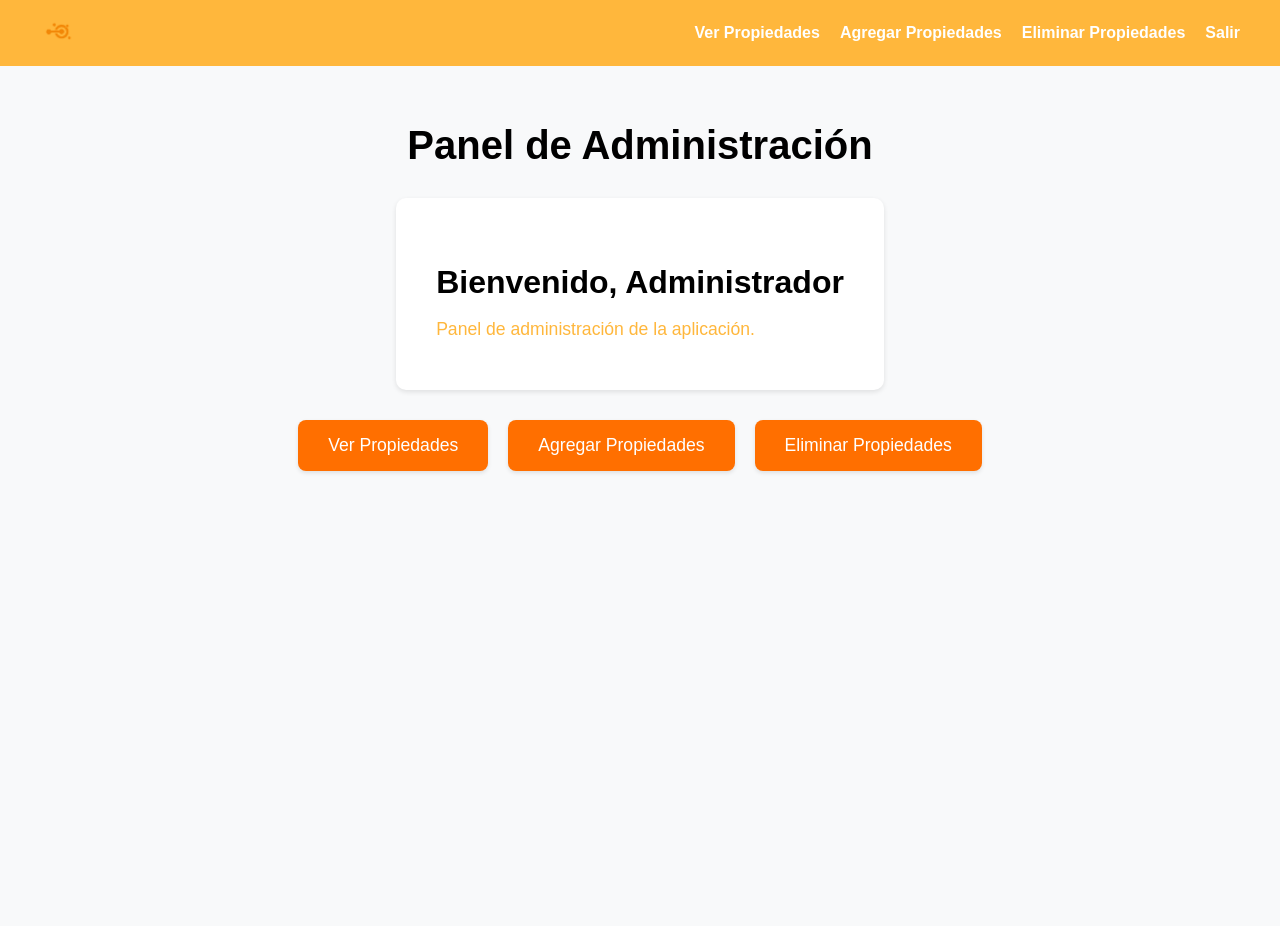
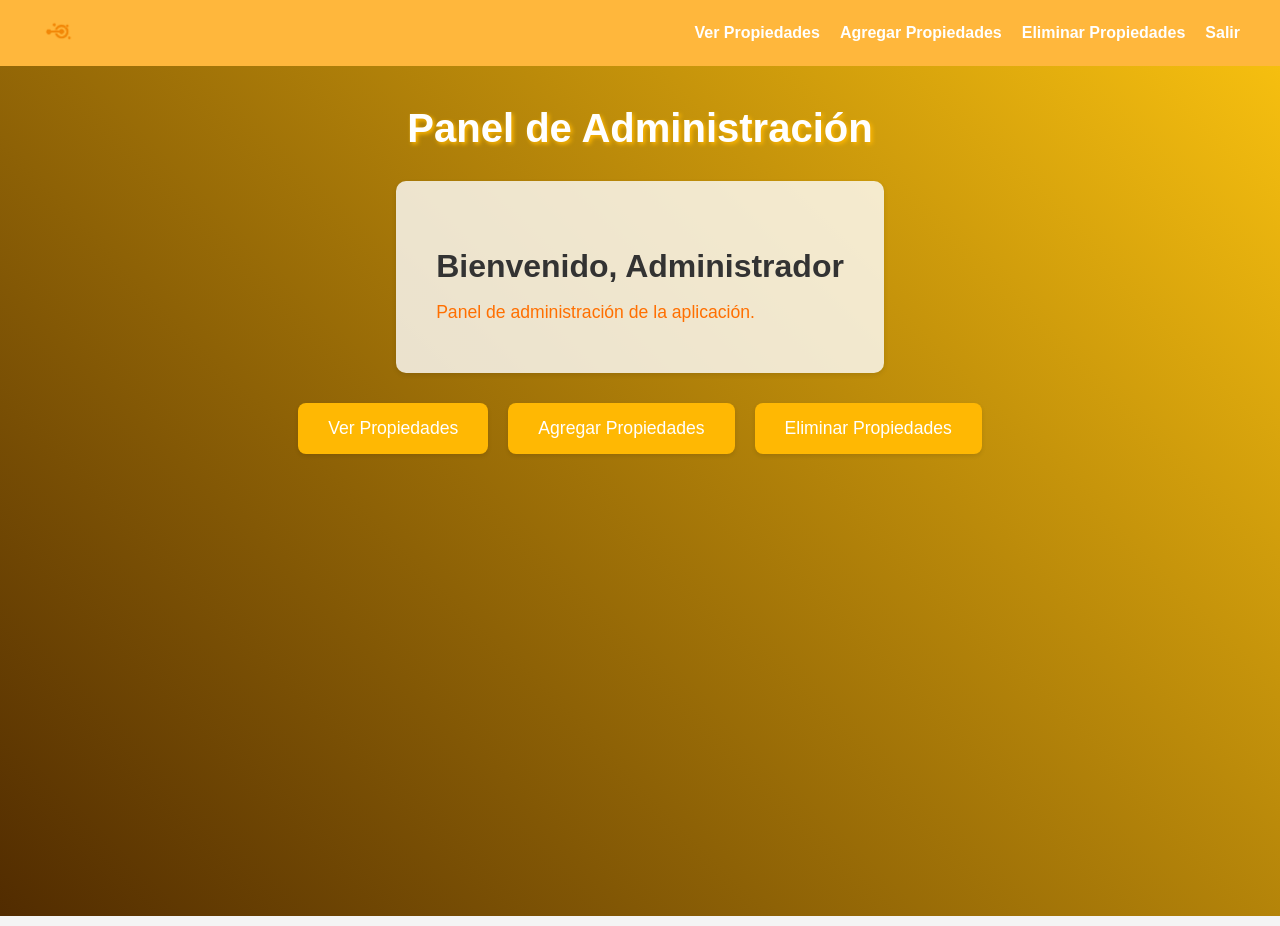
Before and after one commit to danialvarado472/gestor-airbnb-frontend, a React (Vite) app: page /admin in a window 1280 px wide. Built offline with nearby package versions, Linux system fonts and the light colour scheme.

Commit message:
Estilos pag panel admin

```diff
--- a/src/pages/Administrador.css
+++ b/src/pages/Administrador.css
@@ -1,20 +1,25 @@
-.admin-page-container {
+#admin-contenedor-principal {
     display: flex;
     flex-direction: column;
     align-items: center;
-    padding: 30px;
-    background-color: #f8f9fa;
+    justify-content: flex-start;
     min-height: 100vh;
+    padding-top: 20px;
+    background: linear-gradient(45deg, #ff6f00, rgb(74, 37, 0), #ffc710);
+    background-size: 300% 100%;
+    animation: moverDegradadoAdmin 15s ease infinite;
 }
 
-.admin-page-titulo {
+#admin-page-titulo {
     font-size: 2.5rem;
-    color: #000000;
+    color: #fff;
+    margin-top: 20px;
     margin-bottom: 30px;
+    text-shadow: 2px 2px 4px rgb(255, 184, 3);
 }
 
-.admin-welcome-section {
-    background-color: #ffffff;
+#admin-welcome-section {
+    background-color: rgba(255, 255, 255, 0.8);
     padding: 40px;
     border-radius: 10px;
     box-shadow: 0 2px 5px rgba(0, 0, 0, 0.1);
@@ -22,18 +27,18 @@
     margin-bottom: 30px;
 }
 
-.admin-welcome-titulo {
+#admin-welcome-titulo {
     font-size: 2rem;
-    color: #000000;
+    color: #333;
     margin-bottom: 15px;
 }
 
-.admin-welcome-mensaje {
+#admin-welcome-mensaje {
     font-size: 1.1rem;
-    color: #ffb73c;
+    color: #ff6f00;
 }
 
-.admin-actions-section {
+#admin-actions-section {
     display: flex;
     gap: 20px;
 }
@@ -41,7 +46,7 @@
 .admin-action-button {
     display: inline-block;
     padding: 15px 30px;
-    background-color: #ff6f00;
+    background-color: #ffb803;
     color: white;
     text-decoration: none;
     border-radius: 8px;
@@ -53,5 +58,11 @@
 }
 
 .admin-action-button:hover {
-    background-color: #ffb73c;
+    background-color: #ff6f00;
 }
+
+@keyframes moverDegradadoAdmin {
+    0% { background-position: 0 50%; }
+    50% { background-position: 100% 50%; }
+    100% { background-position: 0 50%; }
+}
--- a/src/pages/Administrador.jsx
+++ b/src/pages/Administrador.jsx
@@ -4,7 +4,7 @@ import './Administrador.css';
 
 const Administrador = () => {
     return (
-        <div id="admin-page-container" className="admin-page-container">
+        <div id="admin-contenedor-principal" className="admin-page-container">
             <h1 id="admin-page-titulo" className="admin-page-titulo">Panel de Administración</h1>
             <div id="admin-welcome-section" className="admin-welcome-section">
                 <h2 id="admin-welcome-titulo" className="admin-welcome-titulo">Bienvenido, Administrador</h2>
```
